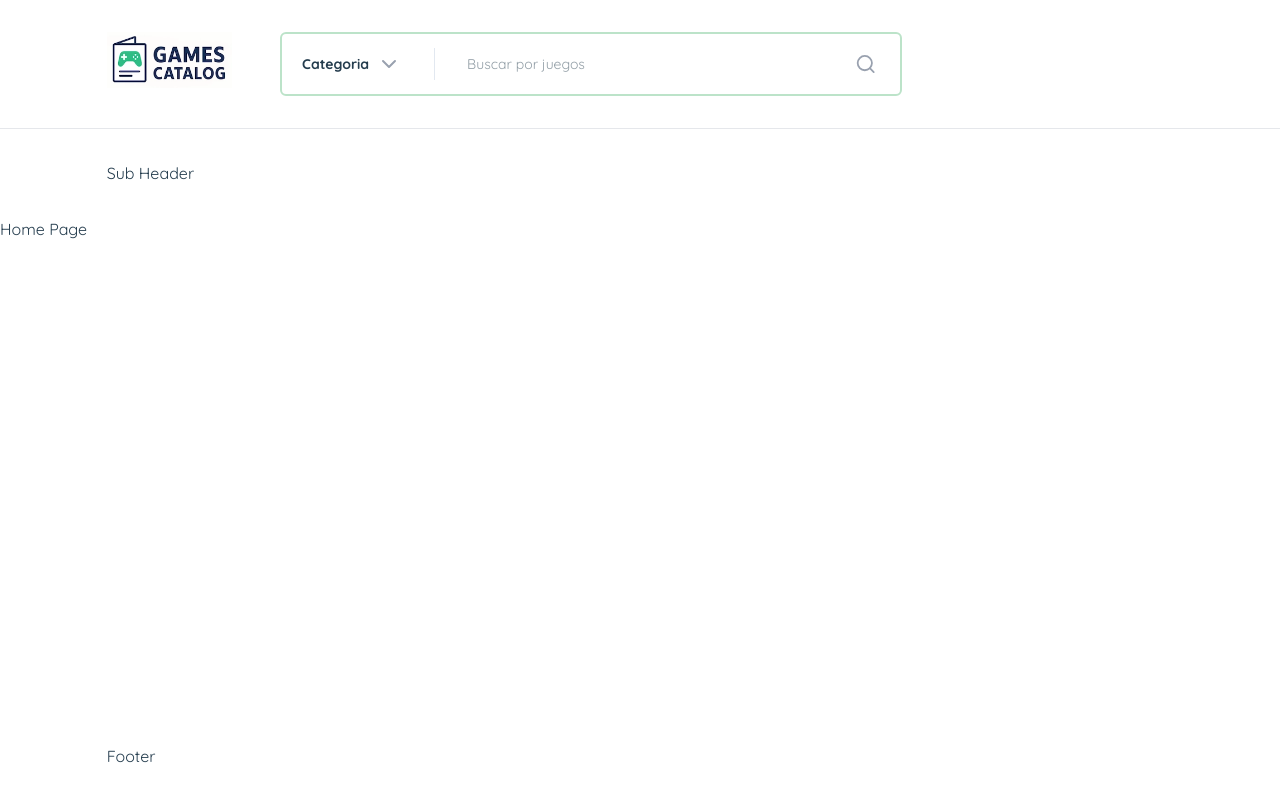
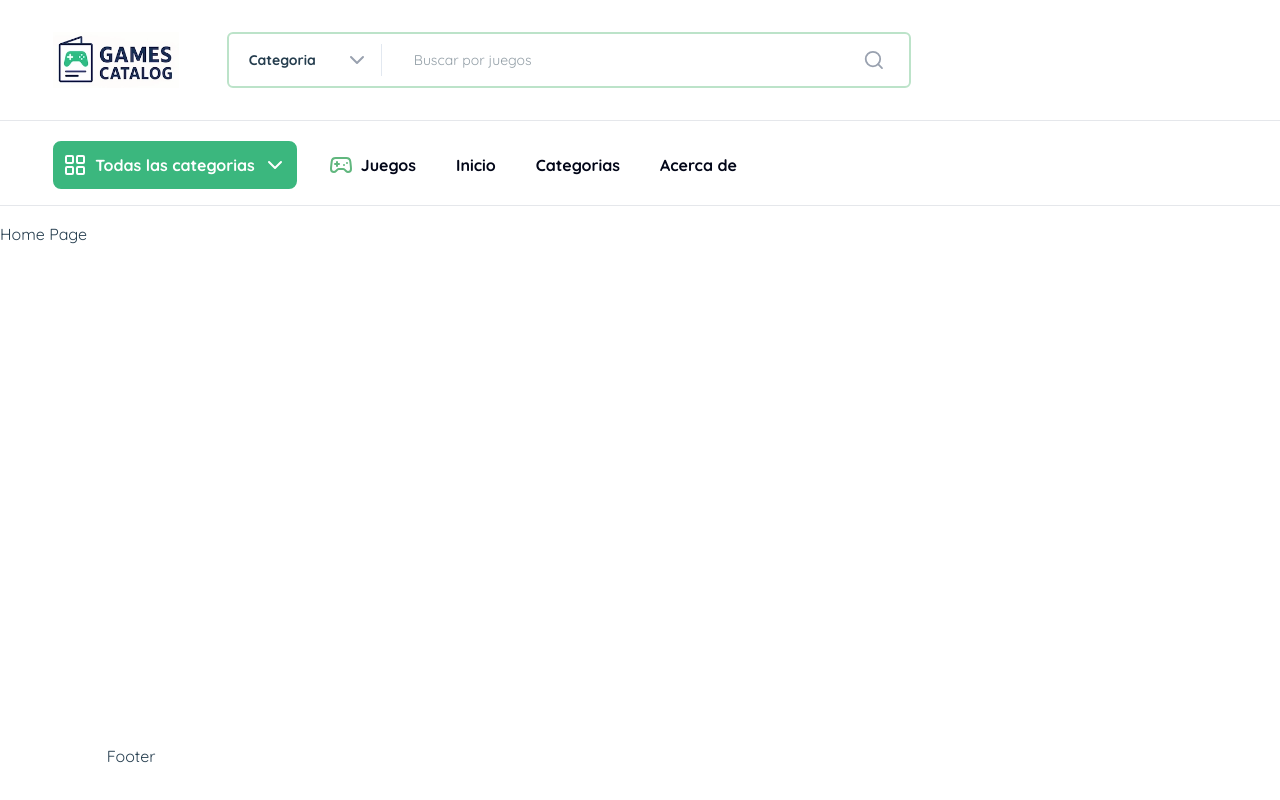
Before and after one commit to Hens94/game-catalog, a Next.js app: page / in a window 1280 px wide. Built offline with nearby package versions, Linux system fonts and the light colour scheme.

Commit message:
feat: SubHeader terminado, ligeros cambios de estilo en MainHeader

```diff
--- a/package.json
+++ b/package.json
@@ -10,6 +10,7 @@
   },
   "dependencies": {
     "@radix-ui/react-dropdown-menu": "^2.1.15",
+    "@radix-ui/react-slot": "^1.2.3",
     "class-variance-authority": "^0.7.1",
     "clsx": "^2.1.1",
     "lucide-react": "^0.516.0",
--- a/src/components/layout/header/MainHeader.tsx
+++ b/src/components/layout/header/MainHeader.tsx
@@ -3,10 +3,10 @@
 import Image from "next/image";
 import logo from "@/assets/images/logo.webp";
 import Form from 'next/form'
-import { DropdownMenu, DropdownMenuCheckboxItem, DropdownMenuContent, DropdownMenuItem, DropdownMenuTrigger } from "@radix-ui/react-dropdown-menu";
+import { DropdownMenu, DropdownMenuContent, DropdownMenuItem, DropdownMenuTrigger } from "@radix-ui/react-dropdown-menu";
 import { ChevronDown, Search } from "lucide-react";
 import { useState } from "react";
-
+import Link from "next/link"
 
 
 const MainHeader = () => {
@@ -19,25 +19,27 @@ const MainHeader = () => {
   }
 
   return (
-    <header className="flex flex-col items-center">
-      <div className="w-10/12 py-8 flex gap-x-4">
-        <Image
+    <header className="flex flex-col items-center z-2">
+      <div className="w-11/12 py-8 flex gap-x-4">
+        <Link href="/">
+          <Image
           src={logo}
           className="h-14 w-auto"
           alt="logo"
           width={120}
           height={54}
         />
-        <Form action={handleSubmit} className="flex items-center ml-8 w-7/12 border-2 border-light-green rounded-sm h-16">
+        </Link>
+        <Form action={handleSubmit} className="flex items-center ml-8 w-7/12 border-2 border-light-green rounded-sm h-14">
           <div className="flex items-center h-full border-light-green px-4">
             <DropdownMenu>
-              <DropdownMenuTrigger className="flex items-center gap-1 text-sm font-bold m-1 min-w-[120px]">
-                {category}
-                <ChevronDown className="ml-1 stroke-gray-400"/>
+              <DropdownMenuTrigger className="flex items-center justify-between w-full text-sm font-bold  m-1 min-w-[120px] hover:cursor-pointer">
+                <span className="flex-1 text-left">{category}</span>
+                <ChevronDown className="stroke-gray-400"/>
               </DropdownMenuTrigger>
               <span className="border-l border-b-gray-400 h-8 ml-2" ></span>
               <DropdownMenuContent className="h-10 w-50 font-muted-foreground">
-                <div className="z-2 border-2 border-gray rounded-md bg-white">
+                <div className="border-2 border-gray rounded-md bg-white">
                   {/* <input
                     type="text"
                     className="border-[#BCE3C9] border-2 rounded-sm m-2 w-34 h-8"
--- a/src/components/layout/header/SubHeader.tsx
+++ b/src/components/layout/header/SubHeader.tsx
@@ -1,7 +1,43 @@
+"use client"
+
+import { ChevronDown, Gamepad2, LayoutGrid } from "lucide-react";
+import Link from "next/link"
+import { useState } from "react";
+
+const headerStyle: string = "text-md font-bold text-foreground hover:text-[#61B77E] transition duration-300"
+
 const SubHeader = () => {
+  const [ isToggle, setIsToggle ] = useState<boolean>(false)
+
+
+  const toggleSvg = () => {
+    setIsToggle(!isToggle)
+  }
+
+  const svgStyle: string = isToggle ? "stroke-white size-6 rotate-180" : "stroke-white size-6"
+
+
   return (
-    <header className="sticky top-0e flex flex-row justify-center ">
-      <div className="w-10/12 py-4 -z-1">Sub Header</div>
+    <header className="sticky top-0 items-center flex flex-col z-1">
+      <div className="w-11/12 py-1 flex gap-x-4 items-center ">
+        <button
+          className="h-12 border-2 border-[#3BB77E] text-md font-bold text-wrap rounded-md flex items-center p-2 justify-center gap-2 text-white
+                  bg-[#3BB77E] hover:bg-[#29A56C] transition duration-300 hover:cursor-pointer"
+          onClick={toggleSvg}
+        >
+          <LayoutGrid className="stroke-white size-6"/>Todas las categorias<ChevronDown className={svgStyle}/>
+        </button>
+        <section className="flex flex-row gap-10 ml-4">
+          <Link href="/games" className={`${headerStyle} flex gap-2`}>
+            <Gamepad2 className="stroke-[#61B77E] "/>Juegos</Link>
+          <Link href="/" className={headerStyle}>Inicio</Link>
+          {/* pendiente: leer documentacion de la api para llamar las categorias */}
+          <Link href="/games" className={headerStyle}>Categorias</Link>
+          <Link href="/about" className={headerStyle}>Acerca de</Link>
+
+        </section>
+      </div>
+      <hr className="w-full border-gray-200 mt-3" />
     </header>
   );
 };
--- /dev/null
+++ b/src/components/ui/Button.tsx
@@ -0,0 +1,59 @@
+import * as React from "react"
+import { Slot } from "@radix-ui/react-slot"
+import { cva, type VariantProps } from "class-variance-authority"
+
+import { cn } from "@/utils/twUtils"
+
+const buttonVariants = cva(
+  "inline-flex items-center justify-center gap-2 whitespace-nowrap rounded-md text-sm font-medium transition-all disabled:pointer-events-none disabled:opacity-50 [&_svg]:pointer-events-none [&_svg:not([class*='size-'])]:size-4 shrink-0 [&_svg]:shrink-0 outline-none focus-visible:border-ring focus-visible:ring-ring/50 focus-visible:ring-[3px] aria-invalid:ring-destructive/20 dark:aria-invalid:ring-destructive/40 aria-invalid:border-destructive",
+  {
+    variants: {
+      variant: {
+        default:
+          "bg-primary text-primary-foreground shadow-xs hover:bg-primary/90",
+        destructive:
+          "bg-destructive text-white shadow-xs hover:bg-destructive/90 focus-visible:ring-destructive/20 dark:focus-visible:ring-destructive/40 dark:bg-destructive/60",
+        outline:
+          "border bg-background shadow-xs hover:bg-accent hover:text-accent-foreground dark:bg-input/30 dark:border-input dark:hover:bg-input/50",
+        secondary:
+          "bg-secondary text-secondary-foreground shadow-xs hover:bg-secondary/80",
+        ghost:
+          "hover:bg-accent hover:text-accent-foreground dark:hover:bg-accent/50",
+        link: "text-primary underline-offset-4 hover:underline",
+      },
+      size: {
+        default: "h-9 px-4 py-2 has-[>svg]:px-3",
+        sm: "h-8 rounded-md gap-1.5 px-3 has-[>svg]:px-2.5",
+        lg: "h-10 rounded-md px-6 has-[>svg]:px-4",
+        icon: "size-9",
+      },
+    },
+    defaultVariants: {
+      variant: "default",
+      size: "default",
+    },
+  }
+)
+
+function Button({
+  className,
+  variant,
+  size,
+  asChild = false,
+  ...props
+}: React.ComponentProps<"button"> &
+  VariantProps<typeof buttonVariants> & {
+    asChild?: boolean
+  }) {
+  const Comp = asChild ? Slot : "button"
+
+  return (
+    <Comp
+      data-slot="button"
+      className={cn(buttonVariants({ variant, size, className }))}
+      {...props}
+    />
+  )
+}
+
+export { Button, buttonVariants }
--- a/src/styles/globals.css
+++ b/src/styles/globals.css
@@ -132,5 +132,7 @@
 }
 
 .menu-item {
-  @apply m-1.5 hover:bg-[#9DDBC9] border border-white rounded-md p-1.5
+  @apply m-1.5 hover:bg-[#9DDBC9] border border-white rounded-md p-1.5;
 }
+
+/* si agrego una clase personalizada mas todo el estilo de la pagina se arruina, por alguna razon */
```
Also changed, not shown: 1 other file (tests, documents, lock files or other folders).
